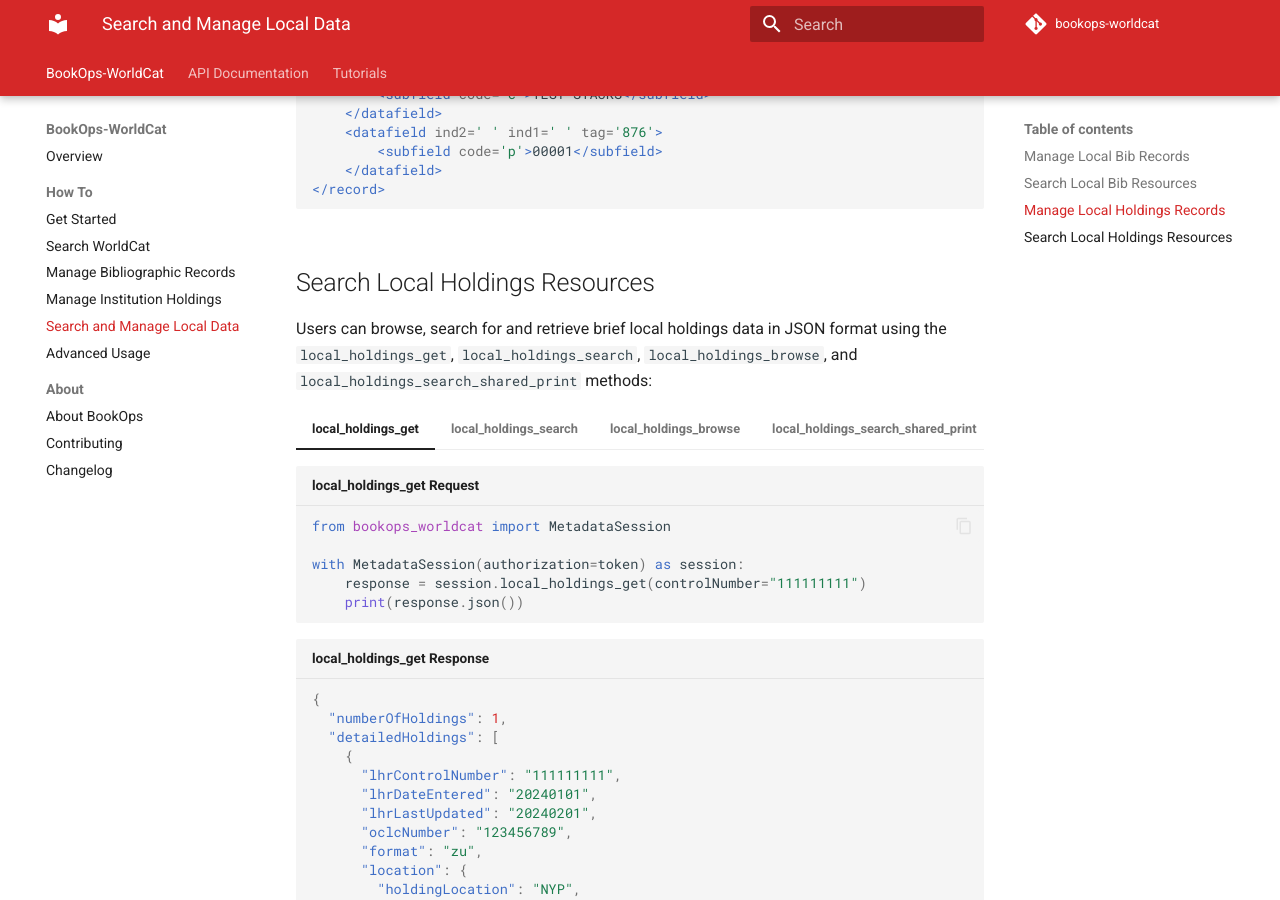
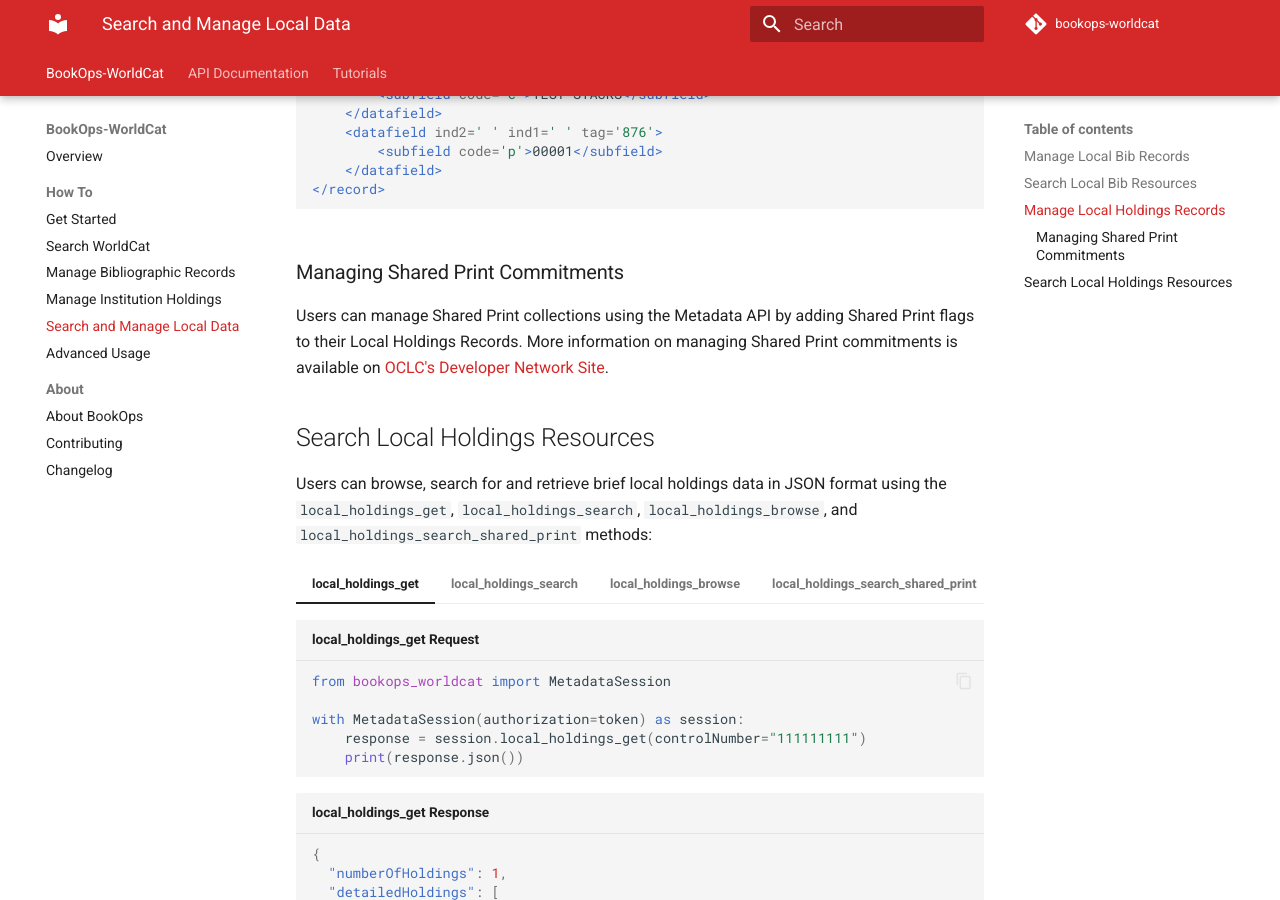
Before and after one commit to BookOps-CAT/bookops-worldcat, an MkDocs documentation site: the page built from docs/local.md, in a window 1280 px wide and 900 px high, scrolled down 2699 px. Built offline with MkDocs 1.6.1 and Material for MkDocs 9.7.7, drawn with Linux system fonts in a browser that asks for light colours; comment, search, counter and statistics services are not loaded; the version menu is left out.

Commit message:
fixed links, made edits per PR 88

````diff
--- a/docs/local.md
+++ b/docs/local.md
@@ -328,6 +328,8 @@
         </datafield>
     </record>
     ```
+### Managing Shared Print Commitments
+Users can manage Shared Print collections using the Metadata API by adding Shared Print flags to their Local Holdings Records. More information on managing Shared Print commitments is available on [OCLC's Developer Network Site](https://www.oclc.org/developer/api/oclc-apis/worldcat-metadata-api/wcmetadata-faqs.en.html).
 
 ## Search Local Holdings Resources
 Users can browse, search for and retrieve brief local holdings data in JSON format using the `local_holdings_get`, `local_holdings_search`, `local_holdings_browse`, and `local_holdings_search_shared_print` methods:
````
Also changed, not shown: README.md (+2 -1 lines), docs/advanced.md (+1 -1 lines), docs/index.md (+2 -2 lines).
